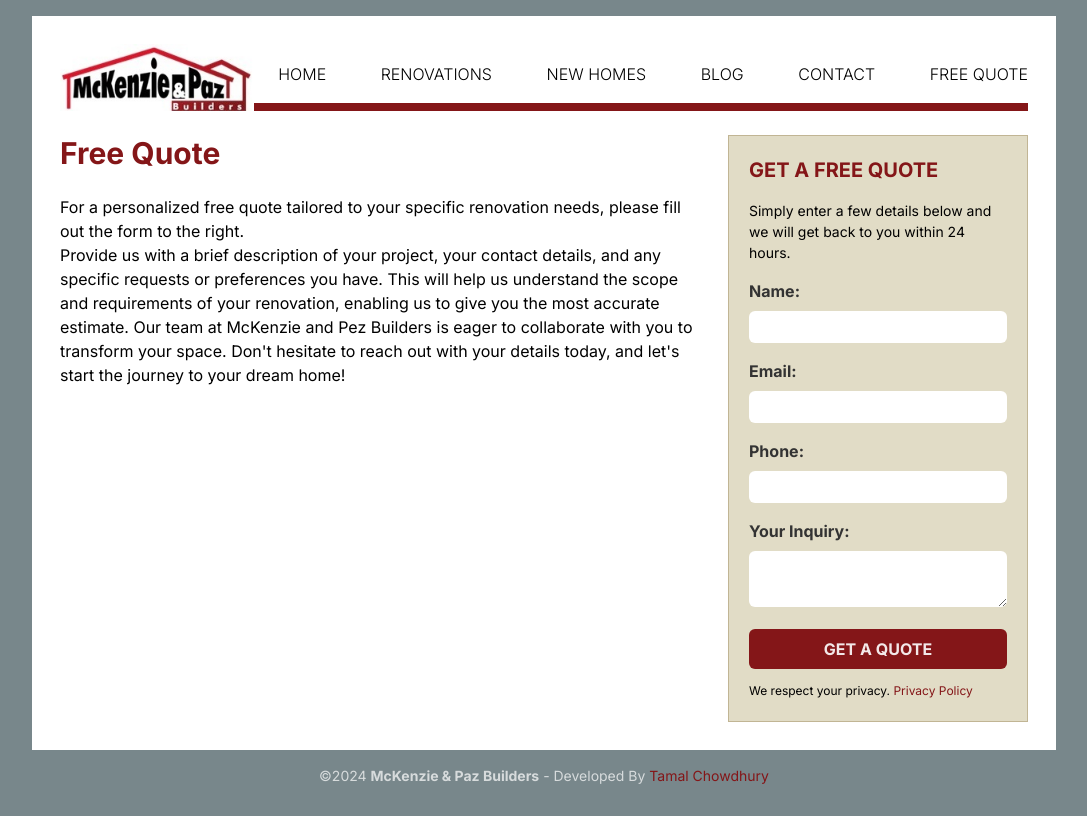
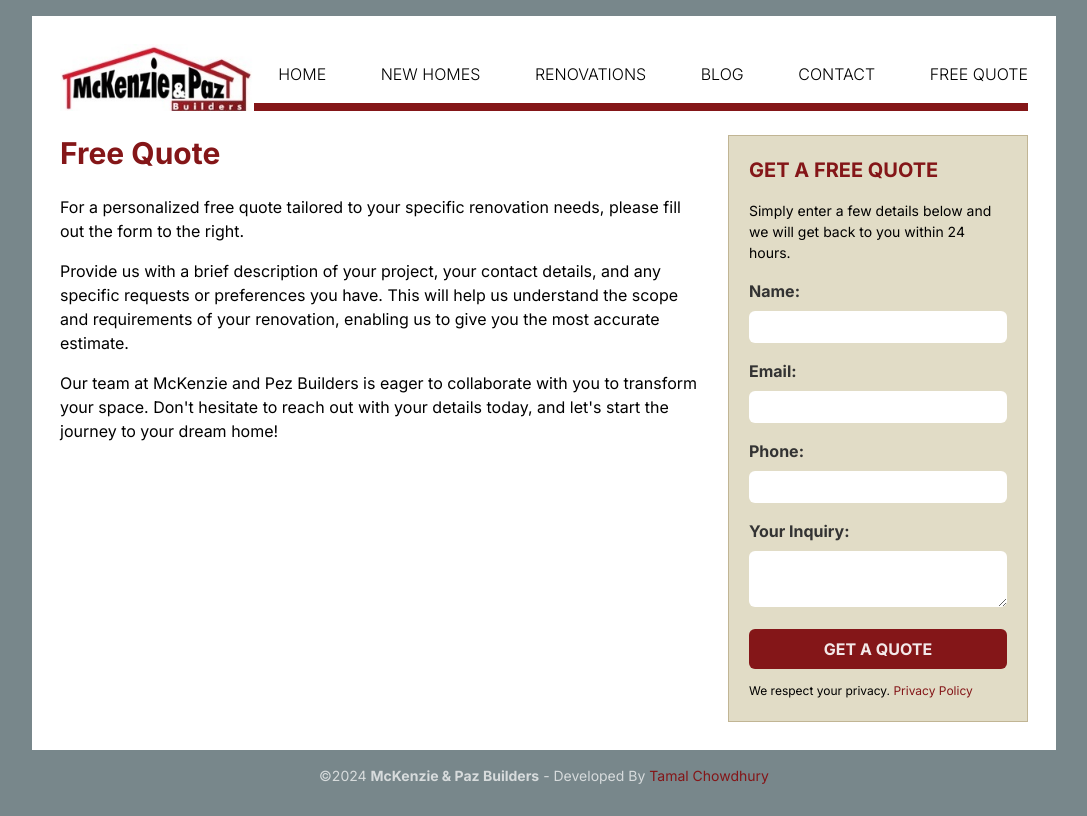
Before and after one commit to tamalchowdhury/mckenzie-website, a Next.js app: page /free-quote in a window 1280 px wide. Shown: the whole page, without its empty margins (96-1183 px from the left). Built offline with nearby package versions, Linux system fonts and the light colour scheme.

Commit message:
chore: Update ContactPage and FreeQuotePage components

```diff
--- a/src/app/contact/page.tsx
+++ b/src/app/contact/page.tsx
@@ -11,7 +11,21 @@
         Pez Builders can bring your dream home to life with precision, passion,
         and professionalism.
       </p>
-      contact form goes here.
+      <div className="my-6">
+        <iframe
+          src="https://www.google.com/maps/embed?pb=!1m18!1m12!1m3!1d2904.1688585258607!2d172.71378217696898!3d-43.28978536638501!2m3!1f0!2f0!3f0!3m2!1i1024!2i768!4f13.1!3m3!1m2!1s0x6d31979e30dab0e9%3A0xf6fb8965c5f8205b!2sMcKenzie%20Builders!5e0!3m2!1sen!2ssg!4v1715239297114!5m2!1sen!2ssg"
+          width="400"
+          height="300"
+          loading="lazy"
+          referrerPolicy="no-referrer-when-downgrade"
+        ></iframe>
+      </div>
+      <p>Waikuku Beach 7402, New Zealand</p>
+      <p>+6433100608</p>
+
+      <div>
+        <h2></h2>
+      </div>
     </div>
   )
 }
--- a/src/app/free-quote/page.tsx
+++ b/src/app/free-quote/page.tsx
@@ -5,18 +5,20 @@
   return (
     <div>
       <Headline>Free Quote</Headline>
-      <p>
+      <p className="mb-4">
         For a personalized free quote tailored to your specific renovation
         needs, please fill out the form to the right.
       </p>
-      <p>
+      <p className="mb-4">
         Provide us with a brief description of your project, your contact
         details, and any specific requests or preferences you have. This will
         help us understand the scope and requirements of your renovation,
-        enabling us to give you the most accurate estimate. Our team at McKenzie
-        and Pez Builders is eager to collaborate with you to transform your
-        space. Don't hesitate to reach out with your details today, and let's
-        start the journey to your dream home!
+        enabling us to give you the most accurate estimate.
+      </p>
+      <p>
+        Our team at McKenzie and Pez Builders is eager to collaborate with you
+        to transform your space. Don't hesitate to reach out with your details
+        today, and let's start the journey to your dream home!
       </p>
     </div>
   )
--- a/src/components/Header.tsx
+++ b/src/components/Header.tsx
@@ -9,12 +9,12 @@
     path: "/",
   },
   {
+    name: "New Homes",
+    path: "/new-homes",
+  },
+  {
     name: "Renovations",
     path: "/renovations",
-  },
-  {
-    name: "New Homes",
-    path: "/new-homes",
   },
   {
     name: "Blog",
```
